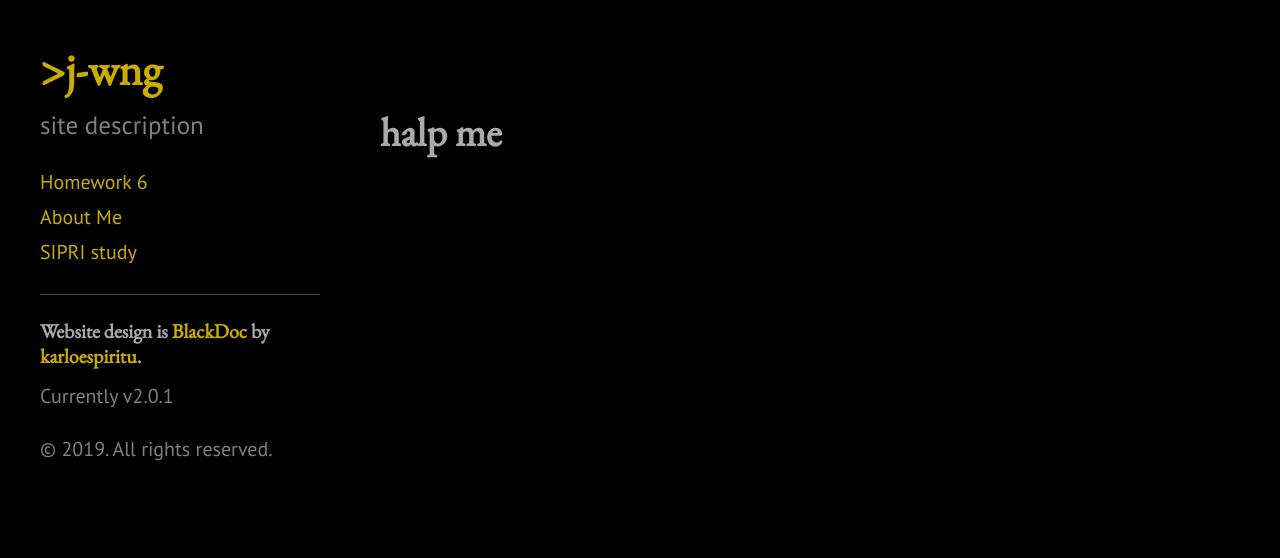
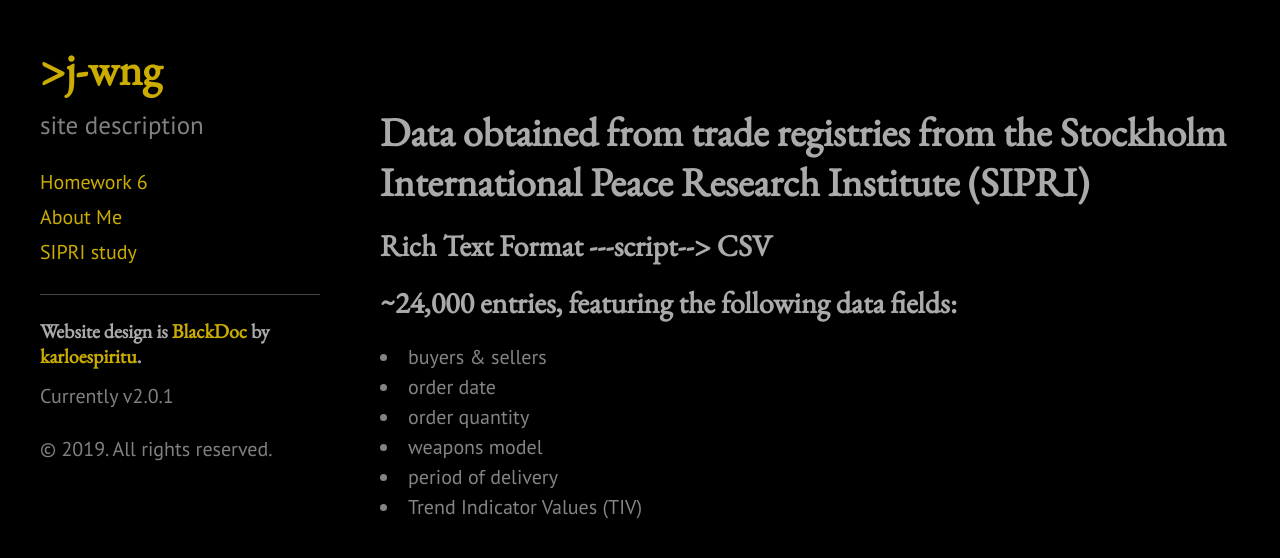
Before and after one commit to j-wng/j-wng.github.io, a Jekyll site: the page built from data.html, in a window 1280 px wide. Shown: the top 558 px of the page. Built offline with Jekyll 4.4.1, drawn with Linux system fonts in a browser that asks for light colours.

Commit message:
Update data.html

```diff
--- a/data.html
+++ b/data.html
@@ -4,6 +4,21 @@
 
 <head>
 
-<h1>halp me</h1>
+<h1>Data obtained from trade registries from the Stockholm International Peace Research Institute (SIPRI)</h1>
+<h2>Rich Text Format ---script--> CSV</h2>
+<h2>~24,000 entries, featuring the following data fields:</h2>
+
+<p>
+<u1>
+  <li>buyers & sellers</li>
+  <li>order date</li>
+  <li>order quantity</li>
+  <li>weapons model</li>
+  <li>period of delivery</li>
+  <li>Trend Indicator Values (TIV)</li>
+</u1>
+
+
+<p></p>
 
 </head>
```
